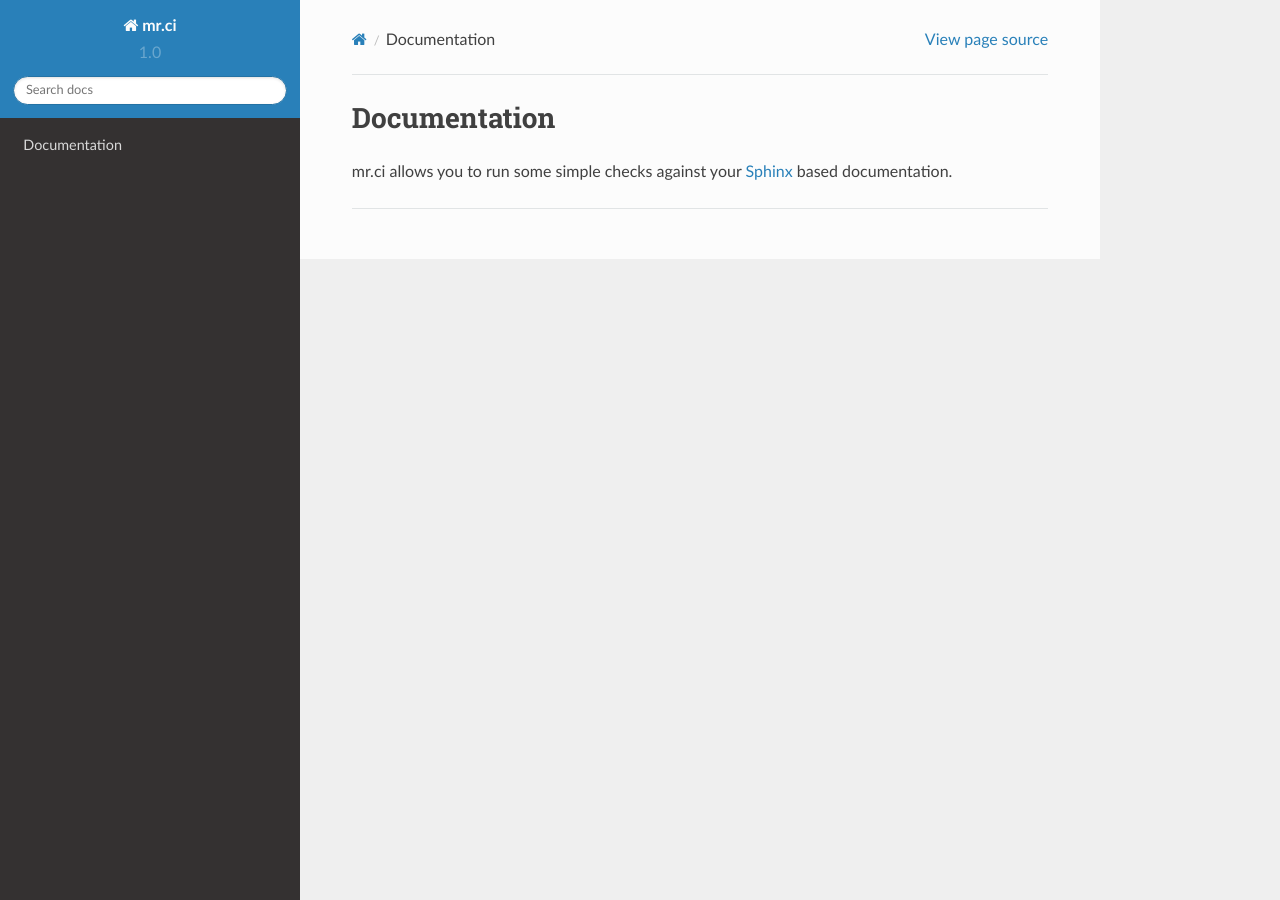
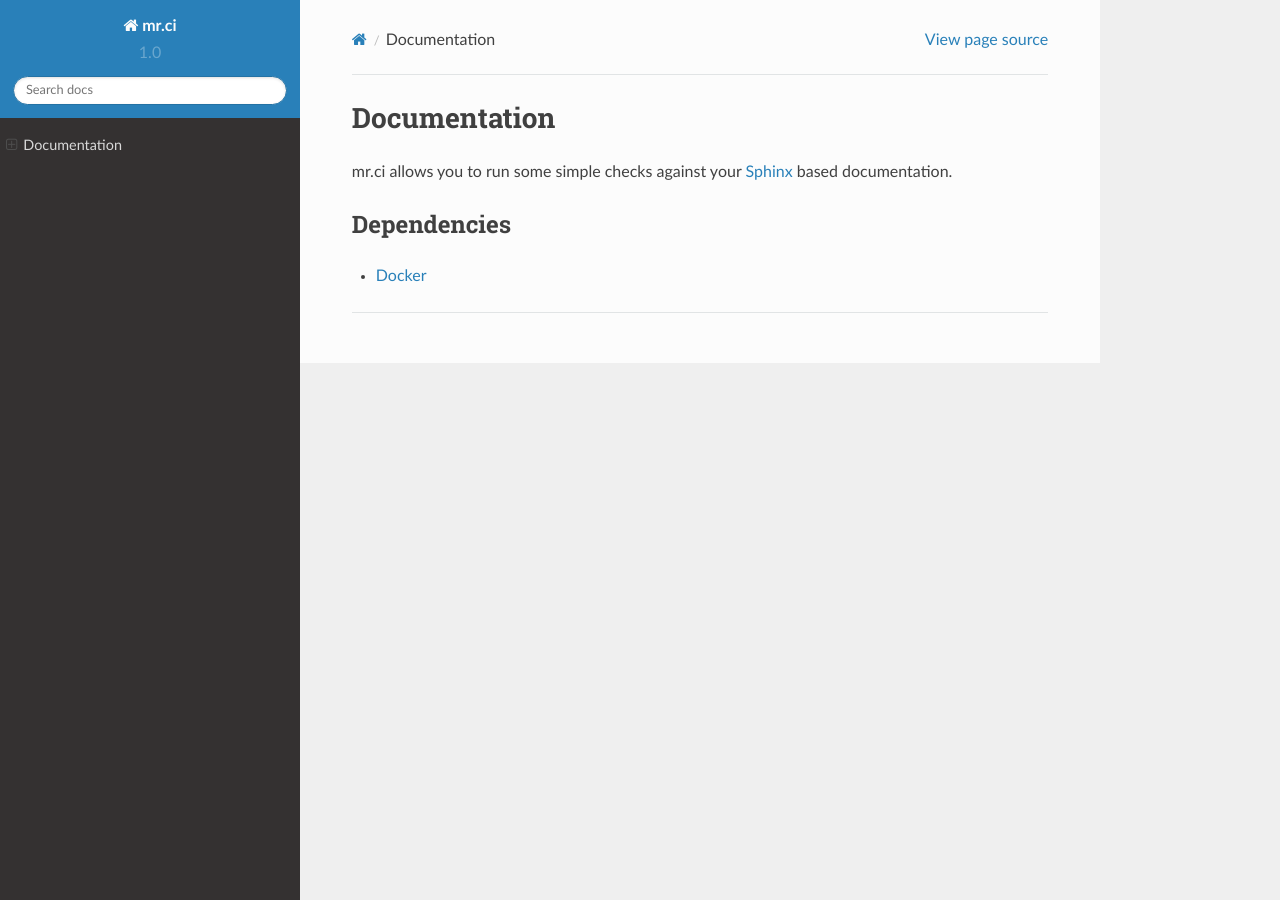
Before and after one commit to svx/mr.ci, a Sphinx documentation site: the page built from docs/index.rst, in a window 1280 px wide. Built offline with Sphinx 7.4.7 and the Read the Docs theme 2.0.0, drawn with Linux system fonts in a browser that asks for light colours.

Commit message:
Wip: travis test

```diff
--- a/docs/index.rst
+++ b/docs/index.rst
@@ -3,3 +3,8 @@ Documentation
 =============
 
 mr.ci allows you to run some simple checks against your `Sphinx <http://www.sphinx-doc.org/en/stable/>`_ based documentation.
+
+Dependencies
+------------
+
+- `Docker <https://docker.com>`_
```
Also changed, not shown: .travis.yml.
